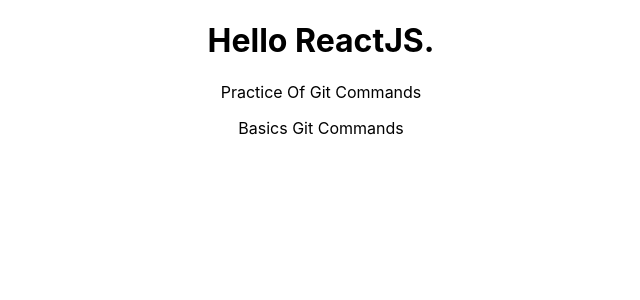
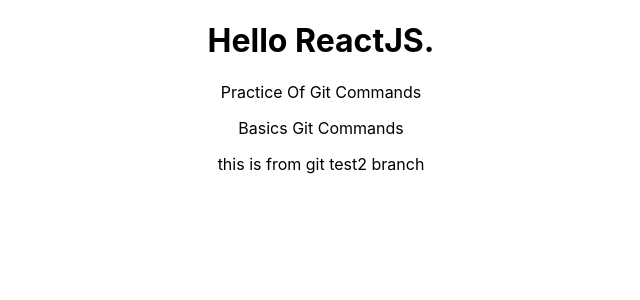
Before and after one commit to Aniketdhage/gitpractice, a React (Create React App) app: page / in a window 1280 px wide. Shown: the top 300 px of the page, without its empty margins (319-959 px from the left). Built offline with nearby package versions, Linux system fonts and the light colour scheme.

Commit message:
added test2 branch

```diff
--- a/src/App.js
+++ b/src/App.js
@@ -7,6 +7,7 @@
       <h1>Hello ReactJS.</h1>
       <p>Practice Of Git Commands</p>
       <GitComponent />
+      <p>this is from git test2 branch</p>
     </div>
   );
 }
```
